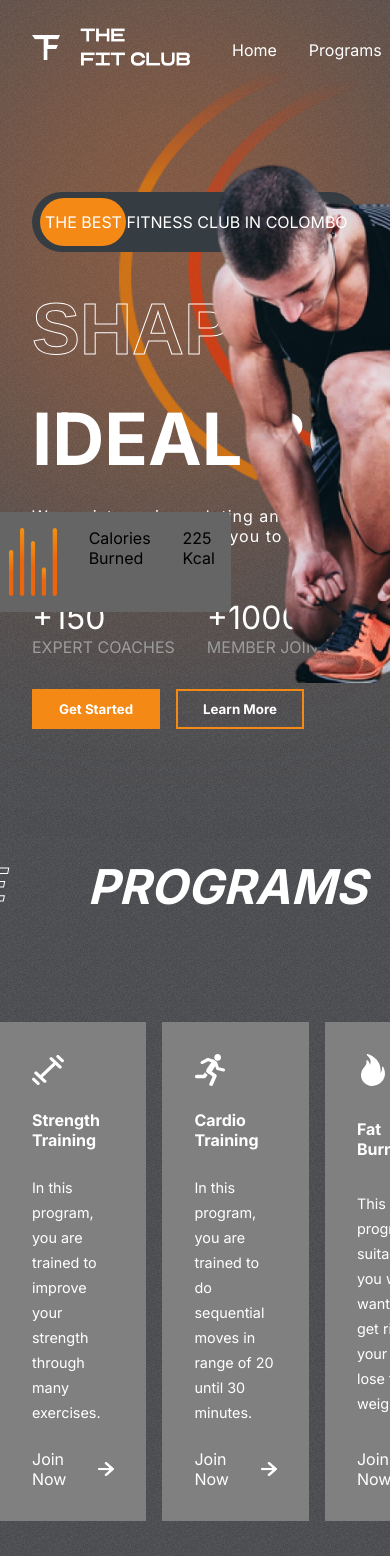
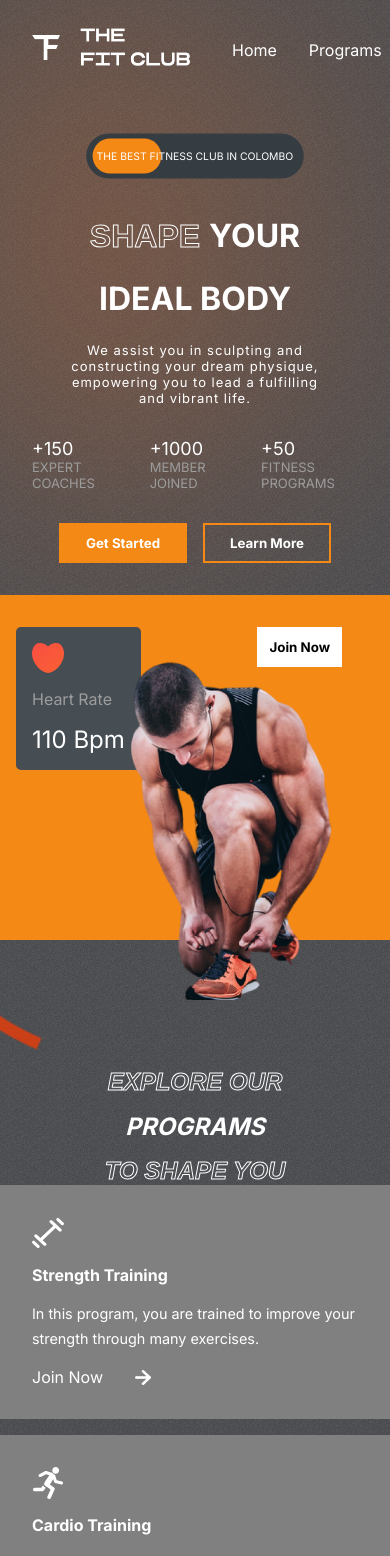
Before and after one commit to Ashen270/fitnessarena, a React (Create React App) app in the folder fitnessarena/: page / in a window 390 px wide. Shown: the top 1556 px of the page. Built offline with nearby package versions, Linux system fonts and the light colour scheme.

Commit message:
transforming

```diff
--- a/fitnessarena/src/componets/Hero/Hero.css
+++ b/fitnessarena/src/componets/Hero/Hero.css
@@ -217,3 +217,76 @@
     height: 30rem;
     left: 0;
 }
+
+
+@media screen and (max-width: 768px){
+.Hero{
+    flex-direction: column;
+ }
+.hero-blur{
+    width:14rem;
+}
+
+.the-best-ad{
+    margin-top: 0;
+    font-size: small;
+    align-self: center;
+    transform: scale(0.8);
+}
+
+.hero-text{
+    font-size: xx-large;
+    align-items: center;
+    justify-content: center;
+}
+
+.hero-text > div:nth-of-type(3){
+    font-size: small;
+    font-weight: 200;
+    letter-spacing:1px ;
+    text-align: center;
+
+}
+
+.hero-button{
+    justify-content: center;
+}
+.figures > div > span:nth-of-type(1)
+{
+    font-size: large;
+}
+
+.figures>div>span:nth-of-type(2){
+    font-size: small;
+}
+
+.right-h{
+    position: relative;
+    background-color: none;
+
+}
+
+.heartrate{
+    left: 1rem;
+    top: 2rem;
+}
+
+.calories >div> :nth-child(2){
+    color: white;
+    font-size: 1rem;
+}
+
+.hero-image{
+    position: relative;
+    width: 15rem;
+    left: 7rem;
+    top: 4rem;
+    align-self: center;
+}
+.hero-image_back{
+    width: 15rem;
+    left: 2rem;
+    top: 0rem;
+}
+
+}
--- a/fitnessarena/src/componets/Hero/Hero.jsx
+++ b/fitnessarena/src/componets/Hero/Hero.jsx
@@ -10,6 +10,7 @@ import { motion } from 'framer-motion'
 const Hero = () => {
 
   const transition = { type: 'spring', duration: 3 }
+  const mobile = window.innerWidth<=768 ? true:false;
   return (
     <div className="Hero">
       <div className="blur hero-blur"></div>
@@ -18,7 +19,7 @@ const Hero = () => {
         {/* the best  ad */}
         <div className="the-best-ad">
           <motion.div
-            initial={{ left: '238px' }}
+            initial={{ left: mobile? "178px":'238px'}}
             whileInView={{ left: '8px' }}
             transition={{ ...transition, type: 'tween' }}
 
--- a/fitnessarena/src/componets/Plans/plans.css
+++ b/fitnessarena/src/componets/Plans/plans.css
@@ -87,3 +87,17 @@
     right: 0rem;
 
  }
+
+ @media screen and (max-width: 768px){
+
+.plans{
+    flex-direction: column;
+}
+
+.plan:nth-child(2){
+    transform: none;
+}
+
+
+
+ }
--- a/fitnessarena/src/componets/Reasons/Reasons.css
+++ b/fitnessarena/src/componets/Reasons/Reasons.css
@@ -87,3 +87,32 @@
 .partners>img{
     width: 5rem;
 }
+
+@media screen and (max-width: 768px){
+
+.Reasons{
+    flex-direction: column;
+}
+
+.left-r{
+    grid-auto-rows: auto;
+    overflow: hidden;
+}
+.left-r > :nth-child(1){
+    width: 7rem;
+    height: 17rem;
+}
+.left-r > :nth-child(2){
+    width: 15rem;
+    height: 10rem;
+}
+.left-r > :nth-child(3){
+    width: 7rem;
+
+}
+.left-r > :nth-child(4){
+    width: 7rem;
+    height: 6rem;
+}
+
+}
--- a/fitnessarena/src/componets/programs/Programs.css
+++ b/fitnessarena/src/componets/programs/Programs.css
@@ -60,3 +60,22 @@
     background: var(--planCard );
     cursor: pointer;
 }
+
+@media screen and (max-width: 768px){
+
+.programs-header{
+    flex-direction: column;
+    gap: 1rem;
+    font-size: x-large;
+    align-items: center;
+    justify-content: center;
+    margin-top: 2rem;
+}
+
+.program-categories{
+    flex-direction: column;
+}
+
+
+
+}
```
